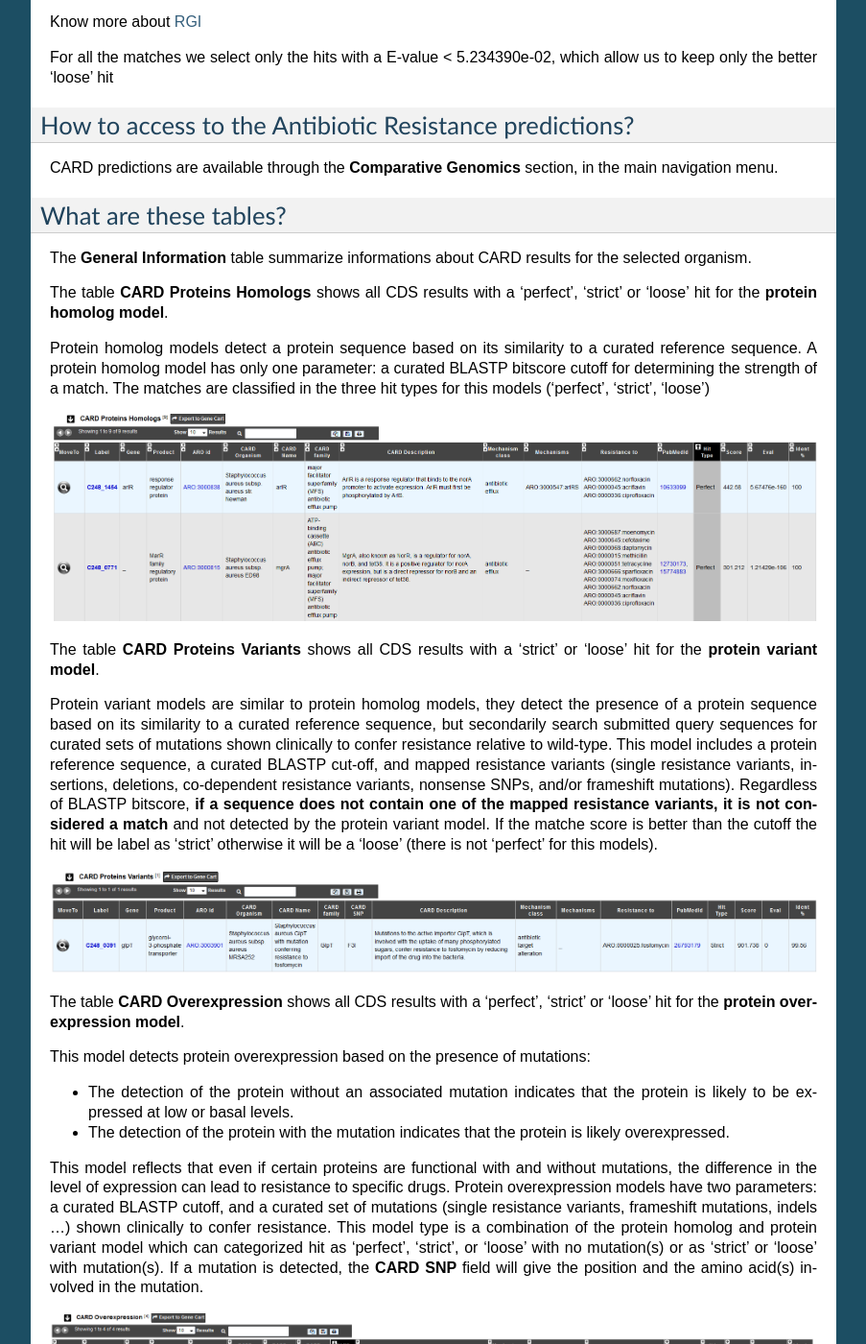
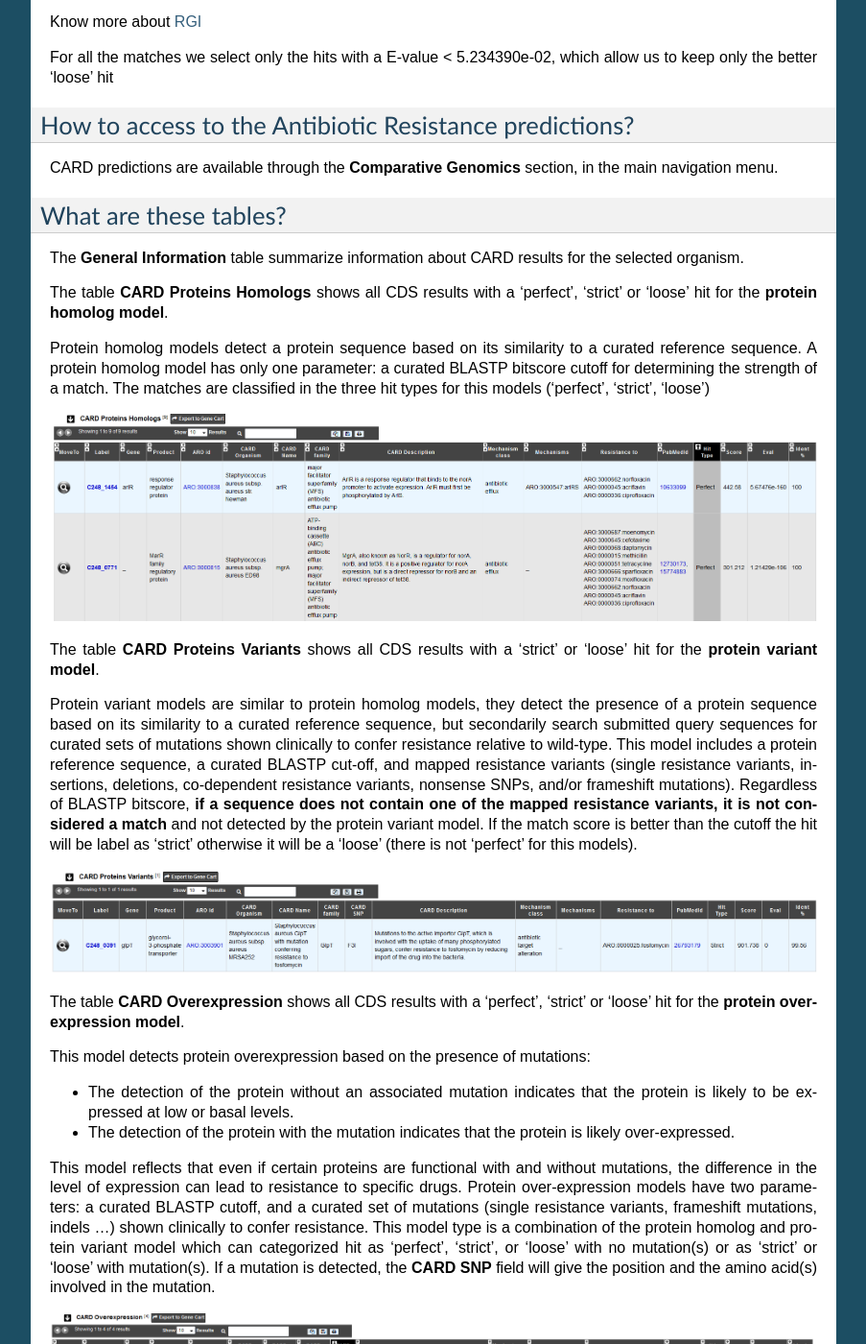
Before and after one commit to labgem/microscope-user-doc, a Sphinx documentation site: the page built from docs/content/compgenomics/card.rst, in a window 1280 px wide and 1400 px high, scrolled down 679 px. Shown: the whole window at 96% size, without its empty margins (198-1101 px from the left). Built offline with Sphinx 7.4.7, drawn with Linux system fonts in a browser that asks for light colours; formulas are drawn with MathJax 3.

Commit message:
Minor corrections.

```diff
--- a/docs/content/compgenomics/card.rst
+++ b/docs/content/compgenomics/card.rst
@@ -40,7 +40,7 @@ CARD predictions are available through the **Comparative Genomics** section, in
 What are these tables?
 --------------------------------------------------------
 
-The **General Information** table summarize informations about CARD results for the selected organism.
+The **General Information** table summarize information about CARD results for the selected organism.
 
 The table **CARD Proteins Homologs** shows all CDS results with a 'perfect', 'strict' or 'loose' hit for the **protein homolog model**.
 
@@ -51,19 +51,19 @@ Protein homolog models detect a protein sequence based on its similarity to a cu
 The table **CARD Proteins Variants** shows all CDS results with a 'strict' or 'loose' hit for the **protein variant model**.
 
 Protein variant models are similar to protein homolog models, they detect the presence of a protein sequence based on its similarity to a curated reference sequence, but secondarily search submitted query sequences for curated sets of mutations shown clinically to confer resistance relative to wild-type. This model includes a protein reference sequence, a curated BLASTP cut-off, and mapped resistance variants (single resistance variants, insertions, deletions, co-dependent resistance variants, nonsense SNPs, and/or frameshift mutations).
-Regardless of BLASTP bitscore, **if a sequence does not contain one of the mapped resistance variants, it is not considered a match** and not detected by the protein variant model. If the matche score is better than the cutoff the hit will be label as 'strict' otherwise it will be a 'loose' (there is not 'perfect' for this models).
+Regardless of BLASTP bitscore, **if a sequence does not contain one of the mapped resistance variants, it is not considered a match** and not detected by the protein variant model. If the match score is better than the cutoff the hit will be label as 'strict' otherwise it will be a 'loose' (there is not 'perfect' for this models).
 
 
 .. image:: img/CARD_Variants.PNG
 
-The table **CARD Overexpression** shows all CDS results with a 'perfect', 'strict' or 'loose' hit for the **protein overexpression model**.
+The table **CARD Overexpression** shows all CDS results with a 'perfect', 'strict' or 'loose' hit for the **protein over-expression model**.
 
 This model detects protein overexpression based on the presence of mutations:
 
 - The detection of the protein without an associated mutation indicates that the protein is likely to be expressed at low or basal levels.
-- The detection of the protein with the mutation indicates that the protein is likely overexpressed.
+- The detection of the protein with the mutation indicates that the protein is likely over-expressed.
 
-This model reflects that even if certain proteins are functional with and without mutations, the difference in the level of expression can lead to resistance to specific drugs. Protein overexpression models have two parameters: a curated BLASTP cutoff, and a curated set of mutations (single resistance variants, frameshift mutations, indels ...) shown clinically to confer resistance. This model type is a combination of the protein homolog and protein variant model which can categorized hit as 'perfect', 'strict', or 'loose' with no mutation(s) or as 'strict' or 'loose' with mutation(s).
+This model reflects that even if certain proteins are functional with and without mutations, the difference in the level of expression can lead to resistance to specific drugs. Protein over-expression models have two parameters: a curated BLASTP cutoff, and a curated set of mutations (single resistance variants, frameshift mutations, indels ...) shown clinically to confer resistance. This model type is a combination of the protein homolog and protein variant model which can categorized hit as 'perfect', 'strict', or 'loose' with no mutation(s) or as 'strict' or 'loose' with mutation(s).
 If a mutation is detected, the **CARD SNP** field will give the position and the amino acid(s) involved in the mutation.
 
 .. image:: img/CARD_Overexpression.PNG
```
